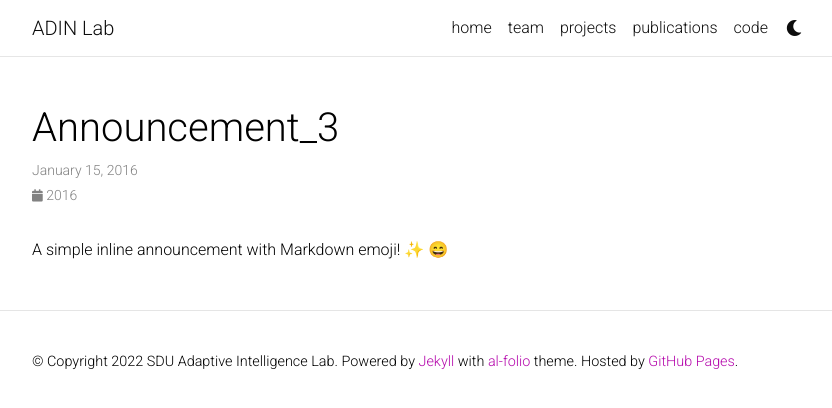
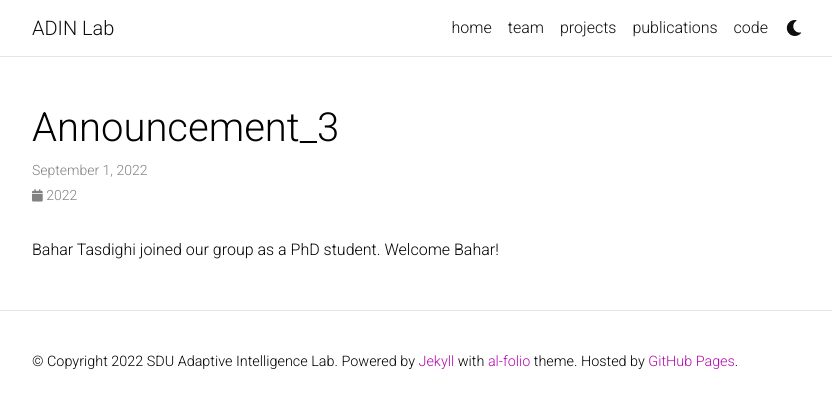
Before and after one commit to nicklaswerge/web, a Jekyll site: the page built from _news/announcement_3.md, in a window 1280 px wide. Shown: the top 408 px of the page, without its empty margins (223-1055 px from the left). Built offline with Jekyll 4.4.1, drawn with Linux system fonts in a browser that asks for light colours; emoji names are drawn with the system emoji font; comment, search, counter and statistics services are not loaded; a style sheet for code colours, icons or effects is not loaded.

Commit message:
Update announcement_3.md

```diff
--- a/_news/announcement_3.md
+++ b/_news/announcement_3.md
@@ -1,7 +1,7 @@
 ---
 layout: post
-date: 2016-01-15 07:59:00-0400
+date: 2022-09-01 08:00:00-0400
 inline: true
 ---
 
-A simple inline announcement with Markdown emoji! :sparkles: :smile:
+Bahar Tasdighi joined our group as a PhD student. Welcome Bahar!
```
